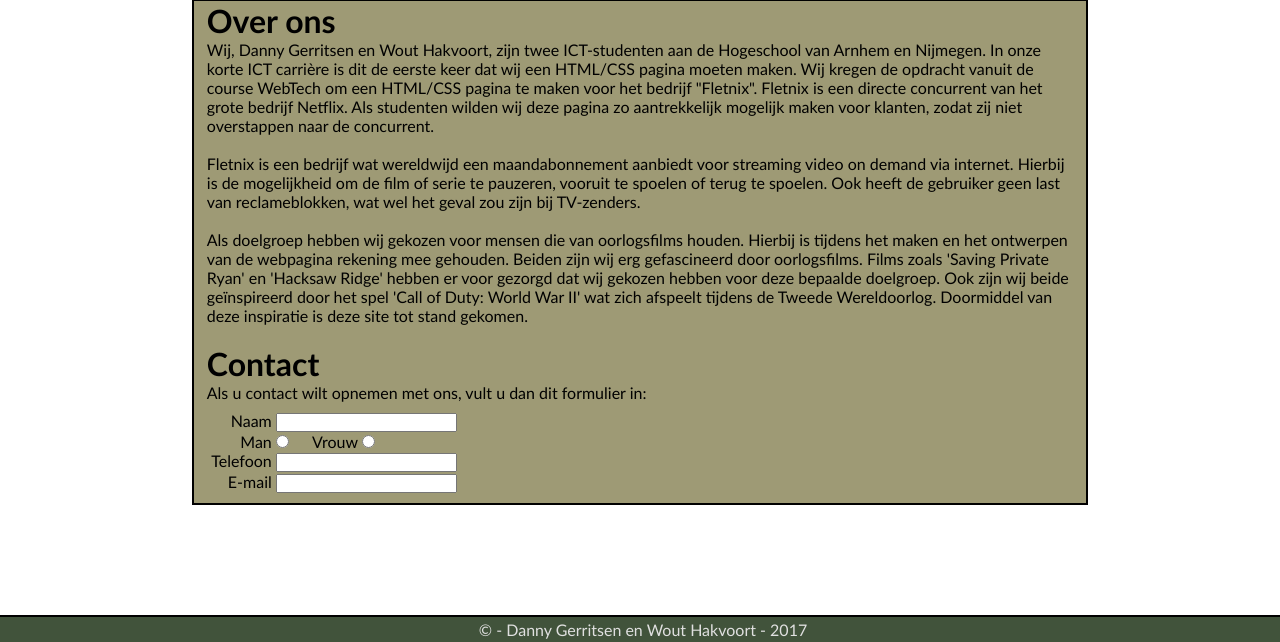
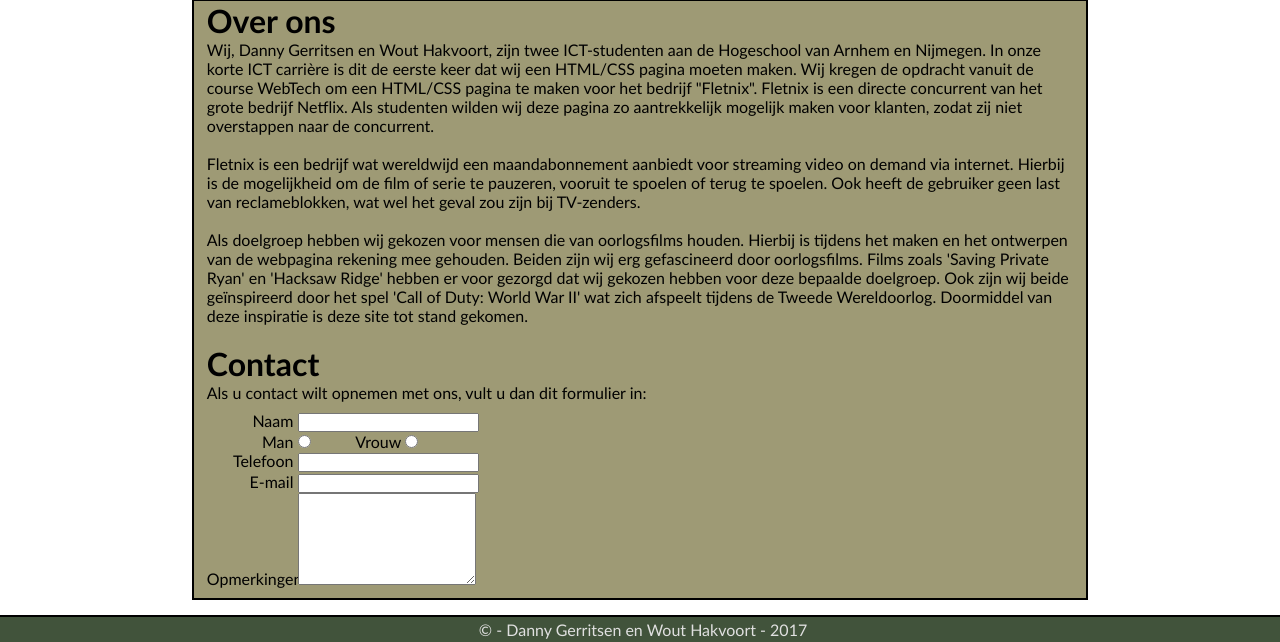
Before and after one commit to dannyger97/Fletnix, a PHP site: page /about.html in a window 1280 px wide. Shown: the part 158-800 px from the top of the page. Run offline with PHP 8.4, Linux system fonts and the light colour scheme.

Commit message:
Inclusief contactformulier

```diff
--- a/Fletnix/about.html
+++ b/Fletnix/about.html
@@ -27,9 +27,7 @@
                 <li><a href="abonnement.html"> Abonnement</a></li>
                 <li><a href="about.html"> Over ons</a></li>
             </ul>
-
         </li>
-        </ul>
     </div>
 </header>
     <main>
@@ -74,6 +72,10 @@
                         <label for="email">E-mail</label>
                         <input type="text" name="naam" id="email"/>
                     </div>
+                    <div class="veld">
+                        <label for="opmerkingen">Opmerkingen</label>
+                        <textarea  name="opmerkingen" id="opmerkingen" rows="6"></textarea>
+                    </div>
                 </form>
             </div>
         </div>
--- a/Fletnix/css/styles.css
+++ b/Fletnix/css/styles.css
@@ -105,7 +105,7 @@
         display:inline-block;
     }
     .content label{
-        width: 15%;
+        width: 20%;
         text-align:right;
     }
 
@@ -113,6 +113,9 @@
         text-decoration: underline;
     }
 
+    .content textarea{
+        max-width:70%;
+    }
 }
 
 /* Smartphone only */
@@ -244,7 +247,7 @@
         display:inline-block;
     }
     .content label{
-        width: 15%;
+        width: 20%;
         text-align:right;
     }
 }
```
